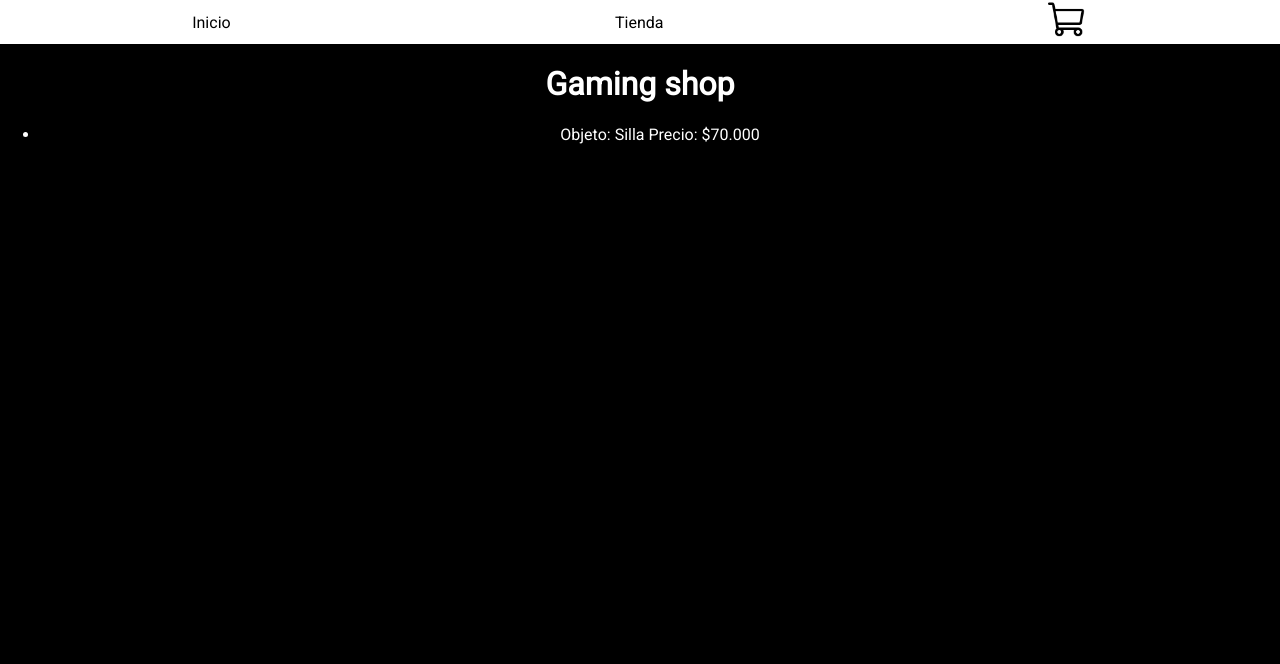
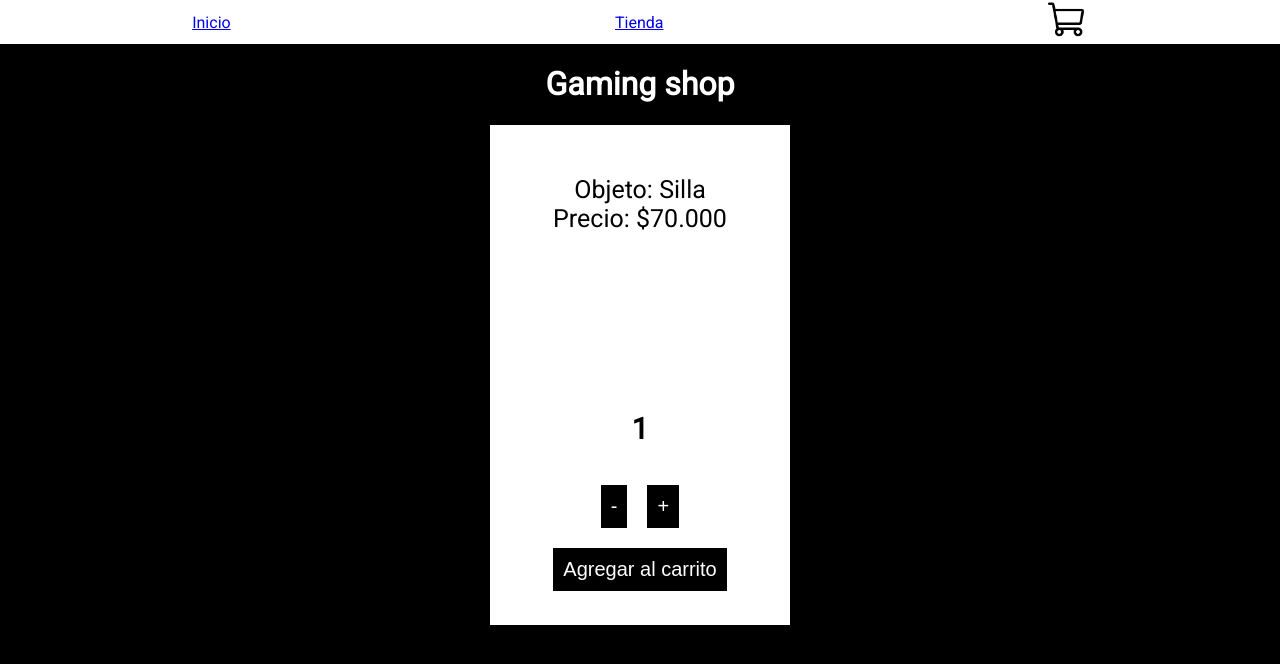
Before and after one commit to RodriguezCamilo/ceaRodriguezEcomerce, a React (Create React App) app: page / in a window 1280 px wide. Shown: the top 664 px of the page. Built offline with nearby package versions, Linux system fonts and the light colour scheme.

Commit message:
contador

```diff
--- a/src/App.css
+++ b/src/App.css
@@ -23,4 +23,31 @@ img {
 
 a {
   margin: auto;
+
 }
+
+li {
+  list-style: none;
+}
+
+#Card {
+  width: 300px;
+  height: 500px;
+  margin: auto;
+  background-color: rgb(255, 255, 255);
+  color: black;
+  font-size: 25px;
+}
+
+.data {
+  padding: 50px 0 150px;
+}
+
+#Card button {
+  border: none;
+  background-color: black;
+  color: white;
+  font-size: 20px;
+  padding: 10px;
+  margin: 10px;
+}
--- a/src/App.js
+++ b/src/App.js
@@ -2,6 +2,8 @@ import React from 'react';
 import './App.css';
 import {NavBar} from "./Components/NavBar.js"
 import {ItemList} from "./Components/ItemListContainer.js"
+
+
 
 function App() {
   return (
--- a/src/Components/CartWidget.js
+++ b/src/Components/CartWidget.js
@@ -1,5 +1,5 @@
 import React from "react"
-import cart from "./img/cartIcon.png"
+import cart from "../assets/cartIcon.png"
 
 export function Cart() {
     return <img src={cart}/>
--- /dev/null
+++ b/src/Components/ItemCount.js
@@ -0,0 +1,38 @@
+import React, { useState} from "react"
+
+const ItemCount = ({ stock, initial, onAdd }) => {
+    const [contador, setContador] = useState(initial)
+
+    const sum = () => {
+        if (contador === stock) {
+            return
+        }
+        setContador(contador + 1)
+    }
+
+    const res = () => {
+        if (contador === initial) {
+            return
+        }
+        setContador(contador - 1)
+    }
+
+    const add = () => {
+        onAdd()
+    }
+
+    return (
+        <div>
+            <h3>{contador}</h3>
+            <div>
+                <button onClick={() => res()}>-</button>
+                <button onClick={() => sum()}>+</button>
+            </div>
+            <div>
+                <button onClick={() => add()}>Agregar al carrito</button>
+            </div>
+        </div>
+    )
+}
+
+export default ItemCount
--- a/src/Components/ItemListContainer.js
+++ b/src/Components/ItemListContainer.js
@@ -1,10 +1,20 @@
 import React from "react"
+import ItemCount from "./ItemCount.js"
 
-export function ItemList (props) {
+const onAdd = () => {
+    alert("Compraste sillas")
+}
+
+export function ItemList(props) {
     console.log(props)
     return (
-        <ul>
-            <li>Objeto: {props.item1} Precio: {props.precio}</li>
-        </ul>
+        <div id="Card">
+            <div className="data">
+                <div>Objeto: {props.item1}</div>
+                <div>Precio: {props.precio}</div>
+            </div>
+
+            <ItemCount initial={1} stock={10} onAdd={onAdd} />
+        </div>
     )
 }
--- a/src/Components/NavBar.js
+++ b/src/Components/NavBar.js
@@ -4,9 +4,9 @@ import {Cart} from "./CartWidget.js"
 export function NavBar () {
     return (
         <nav>
-            <a>Inicio</a>
-            <a>Tienda</a>
-            <a className="cart"><Cart/></a>
+            <a href="#">Inicio</a>
+            <a href="#">Tienda</a>
+            <a href="#" className="cart"><Cart/></a>
         </nav>
     )
 }
```
Also changed, not shown: src/assets/cartIcon.png (renamed from src/Components/img/cartIcon.png).
